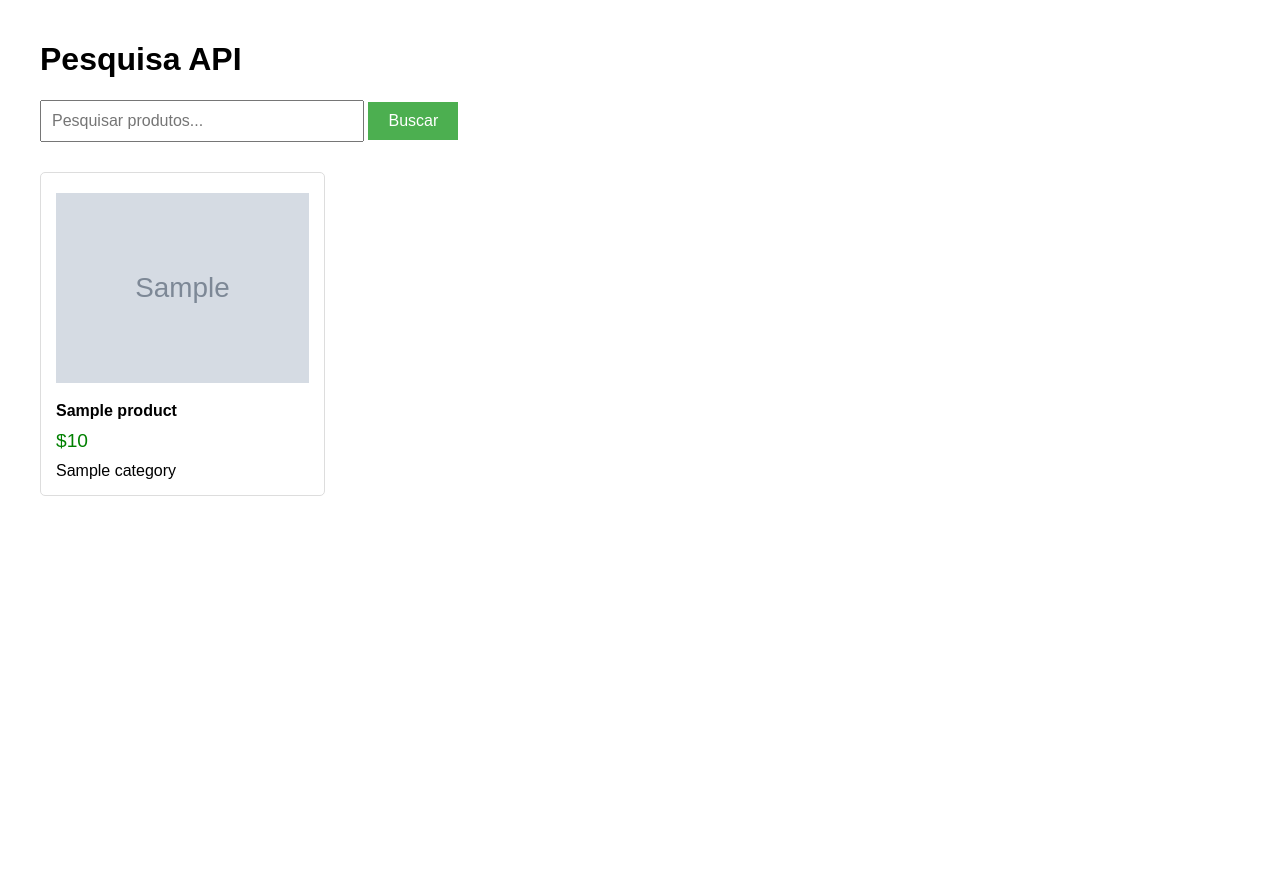
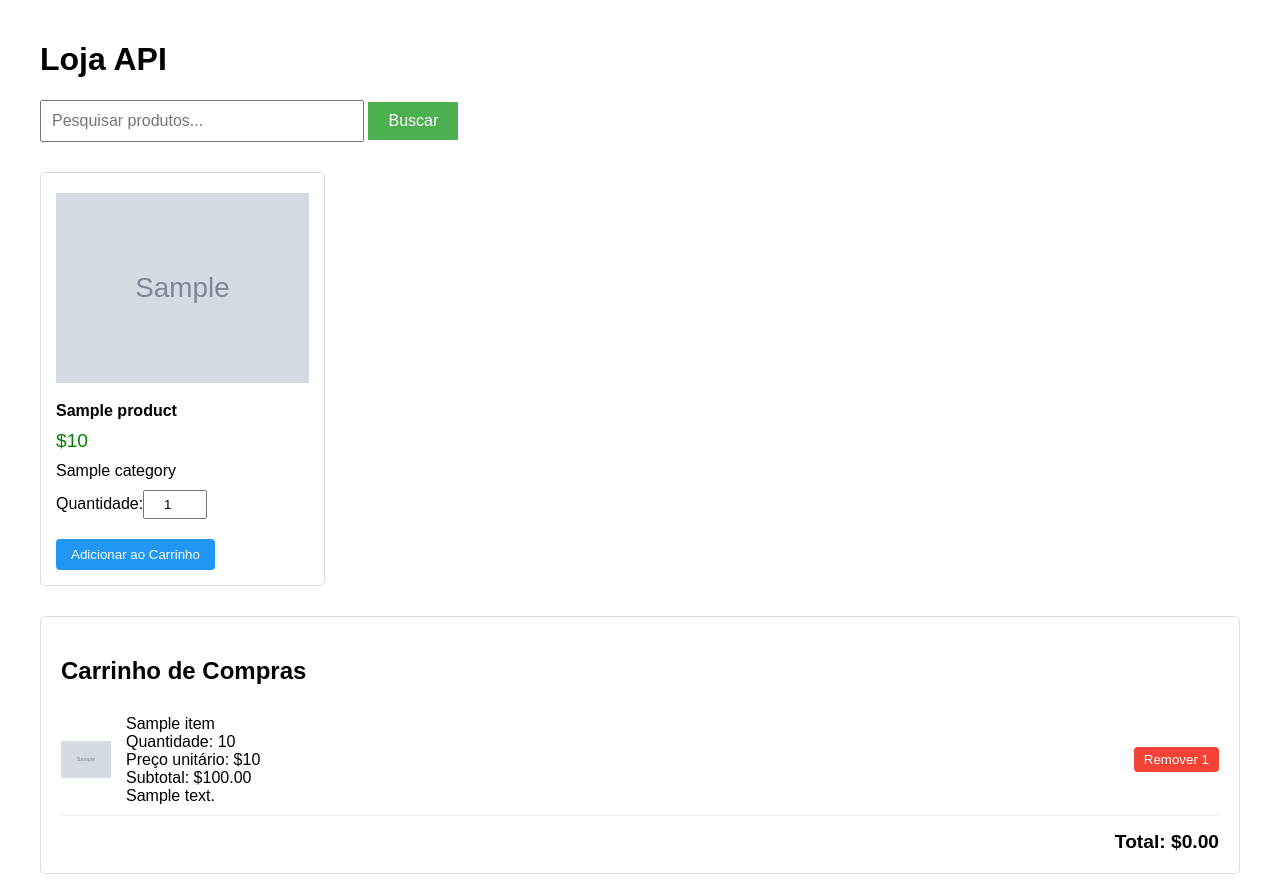
Before and after one commit to dennerguti/Desafio-Tecnico, a Flask app: template Back/templates/index.html in a window 1280 px wide. Before the commit the page ends 496 px from the top, so only its background shows below. Run offline with Flask 3, Linux system fonts and the light colour scheme; the template is opened without the code that fills it: most values are stand-ins (such as "Sample title", 1, 10 or a date in 2020); grey boxes marked "Sample" are stand-in pictures.

Commit message:
✨ Adicionar ao carrinho

```diff
--- a/Back/app.py
+++ b/Back/app.py
@@ -1,7 +1,8 @@
-from flask import Flask, render_template, request, jsonify
+from flask import Flask, render_template, request, jsonify, session
 import requests
 
 app = Flask(__name__)
+app.secret_key = 'sua_chave_secreta_aqui'  # Necessário para usar sessions
 
 # URL
 BASE_URL = "https://fakestoreapi.com"
@@ -11,21 +12,72 @@
     products = []
     search_query = ""
 
+    # Inicializa o carrinho na session se não existir
+    if 'cart' not in session:
+        session['cart'] = {}
+
     if request.method == 'POST':
-        search_query = request.form.get('search', '')
-        if search_query:
-            # Busca
-            all_products = requests.get(f"{BASE_URL}/products").json()
-            products = [
-                p for p in all_products
-                if search_query.lower() in p['title'].lower() or
-                   search_query.lower() in p['description'].lower()
-            ]
-        else:
-            # Mostra todos
-            products = requests.get(f"{BASE_URL}/products").json()
+        # Verifica se é uma ação de adicionar ao carrinho
+        if 'add_to_cart' in request.form:
+            product_id = request.form['product_id']
+            quantity = int(request.form.get('quantity', 1))  # Pega a quantidade do formulário
 
-    return render_template('index.html', products=products, search_query=search_query)
+            # Busca o produto na API
+            product = requests.get(f"{BASE_URL}/products/{product_id}").json()
+
+            # Adiciona ou atualiza o produto no carrinho
+            if product_id in session['cart']:
+                session['cart'][product_id]['quantity'] += quantity
+            else:
+                session['cart'][product_id] = {
+                    'id': product_id,
+                    'title': product['title'],
+                    'price': product['price'],
+                    'description': product['description'],
+                    'image': product['image'],
+                    'quantity': quantity
+                }
+            session.modified = True
+
+        # Verifica se é uma ação de remover do carrinho
+        elif 'remove_from_cart' in request.form:
+            product_id = request.form['product_id']
+            if product_id in session['cart']:
+                if session['cart'][product_id]['quantity'] > 1:
+                    session['cart'][product_id]['quantity'] -= 1
+                else:
+                    del session['cart'][product_id]
+                session.modified = True
+
+        # Verifica se é uma busca
+        elif 'search' in request.form:
+            search_query = request.form.get('search', '')
+            if search_query:
+                # Busca
+                all_products = requests.get(f"{BASE_URL}/products").json()
+                products = [
+                    p for p in all_products
+                    if search_query.lower() in p['title'].lower() or
+                       search_query.lower() in p['description'].lower()
+                ]
+            else:
+                # Mostra todos
+                products = requests.get(f"{BASE_URL}/products").json()
+
+    # Se não foi uma busca, mostra todos os produtos
+    if not products and request.method != 'POST':
+        products = requests.get(f"{BASE_URL}/products").json()
+
+    # Calcula total do carrinho
+    cart_total = sum(item['price'] * item['quantity'] for item in session['cart'].values())
+
+    return render_template(
+        'index.html',
+        products=products,
+        search_query=search_query,
+        cart=session['cart'],
+        cart_total=cart_total
+    )
 
 if __name__ == '__main__':
     app.run(debug=True)
--- a/Back/templates/index.html
+++ b/Back/templates/index.html
@@ -3,7 +3,7 @@
 <head>
     <meta charset="UTF-8">
     <meta name="viewport" content="width=device-width, initial-scale=1.0">
-    <title>Pesquisa API</title>
+    <title>Loja API</title>
     <style>
         body {
             font-family: Arial, sans-serif;
@@ -31,11 +31,13 @@
             display: grid;
             grid-template-columns: repeat(auto-fill, minmax(250px, 1fr));
             gap: 20px;
+            margin-bottom: 30px;
         }
         .product-card {
             border: 1px solid #ddd;
             padding: 15px;
             border-radius: 5px;
+            position: relative;
         }
         .product-image {
             width: 100%;
@@ -52,10 +54,65 @@
             font-size: 1.2em;
             margin: 10px 0;
         }
+        .quantity-selector {
+            margin: 10px 0;
+            display: flex;
+            align-items: center;
+        }
+        .quantity-input {
+            width: 50px;
+            padding: 5px;
+            text-align: center;
+        }
+        .cart-button {
+            padding: 8px 15px;
+            background-color: #2196F3;
+            color: white;
+            border: none;
+            border-radius: 4px;
+            cursor: pointer;
+            margin-top: 10px;
+        }
+        .cart-container {
+            border: 1px solid #ddd;
+            padding: 20px;
+            border-radius: 5px;
+            margin-top: 30px;
+        }
+        .cart-item {
+            display: flex;
+            justify-content: space-between;
+            align-items: center;
+            padding: 10px 0;
+            border-bottom: 1px solid #eee;
+        }
+        .cart-item-image {
+            width: 50px;
+            height: 50px;
+            object-fit: contain;
+            margin-right: 15px;
+        }
+        .cart-item-info {
+            flex-grow: 1;
+        }
+        .cart-total {
+            font-weight: bold;
+            font-size: 1.2em;
+            text-align: right;
+            margin-top: 15px;
+        }
+        .remove-button {
+            padding: 5px 10px;
+            background-color: #f44336;
+            color: white;
+            border: none;
+            border-radius: 4px;
+            cursor: pointer;
+        }
     </style>
 </head>
 <body>
-    <h1>Pesquisa API</h1>
+    <h1>Loja API</h1>
 
     <div class="search-container">
         <form method="POST">
@@ -72,11 +129,46 @@
                     <div class="product-title">{{ product.title }}</div>
                     <div class="product-price">${{ product.price }}</div>
                     <div class="product-category">{{ product.category }}</div>
+                    <form method="POST">
+                        <input type="hidden" name="product_id" value="{{ product.id }}">
+                        <div class="quantity-selector">
+                            <label for="quantity">Quantidade:</label>
+                            <input type="number" id="quantity" name="quantity" class="quantity-input" min="1" value="1">
+                        </div>
+                        <button type="submit" name="add_to_cart" class="cart-button">Adicionar ao Carrinho</button>
+                    </form>
                 </div>
             {% endfor %}
         </div>
     {% else %}
         <p>Nenhum produto encontrado. Tente outro termo de busca.</p>
     {% endif %}
+
+    <div class="cart-container">
+        <h2>Carrinho de Compras</h2>
+        {% if cart %}
+            {% for item in cart.values() %}
+                <div class="cart-item">
+                    <img src="{{ item.image }}" alt="{{ item.title }}" class="cart-item-image">
+                    <div class="cart-item-info">
+                        <div>{{ item.title }}</div>
+                        <div>Quantidade: {{ item.quantity }}</div>
+                        <div>Preço unitário: ${{ item.price }}</div>
+                        <div>Subtotal: ${{ "%.2f"|format(item.price * item.quantity) }}</div>
+                        <div>{{ item.description }}</div>
+                    </div>
+                    <form method="POST">
+                        <input type="hidden" name="product_id" value="{{ item.id }}">
+                        <button type="submit" name="remove_from_cart" class="remove-button">Remover 1</button>
+                    </form>
+                </div>
+            {% endfor %}
+            <div class="cart-total">
+                Total: ${{ "%.2f"|format(cart_total) }}
+            </div>
+        {% else %}
+            <p>Seu carrinho está vazio.</p>
+        {% endif %}
+    </div>
 </body>
 </html>
```
